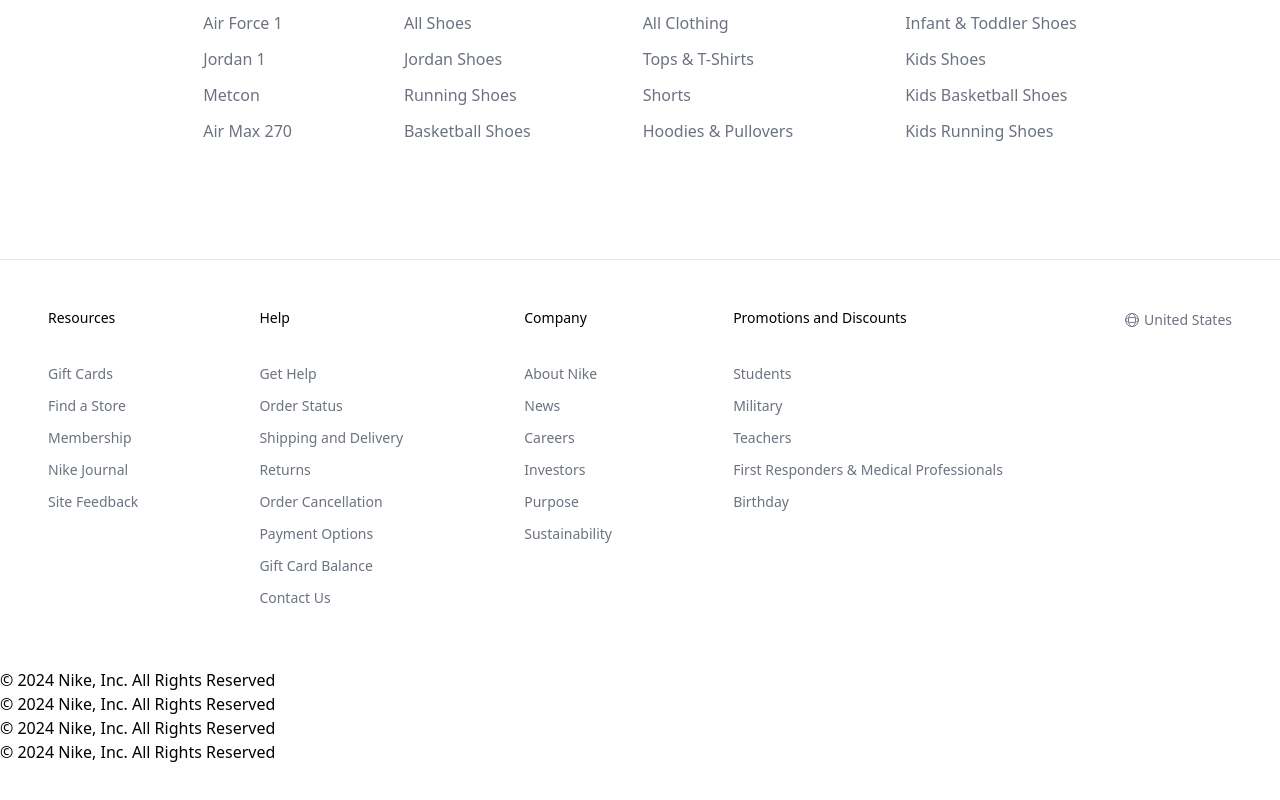
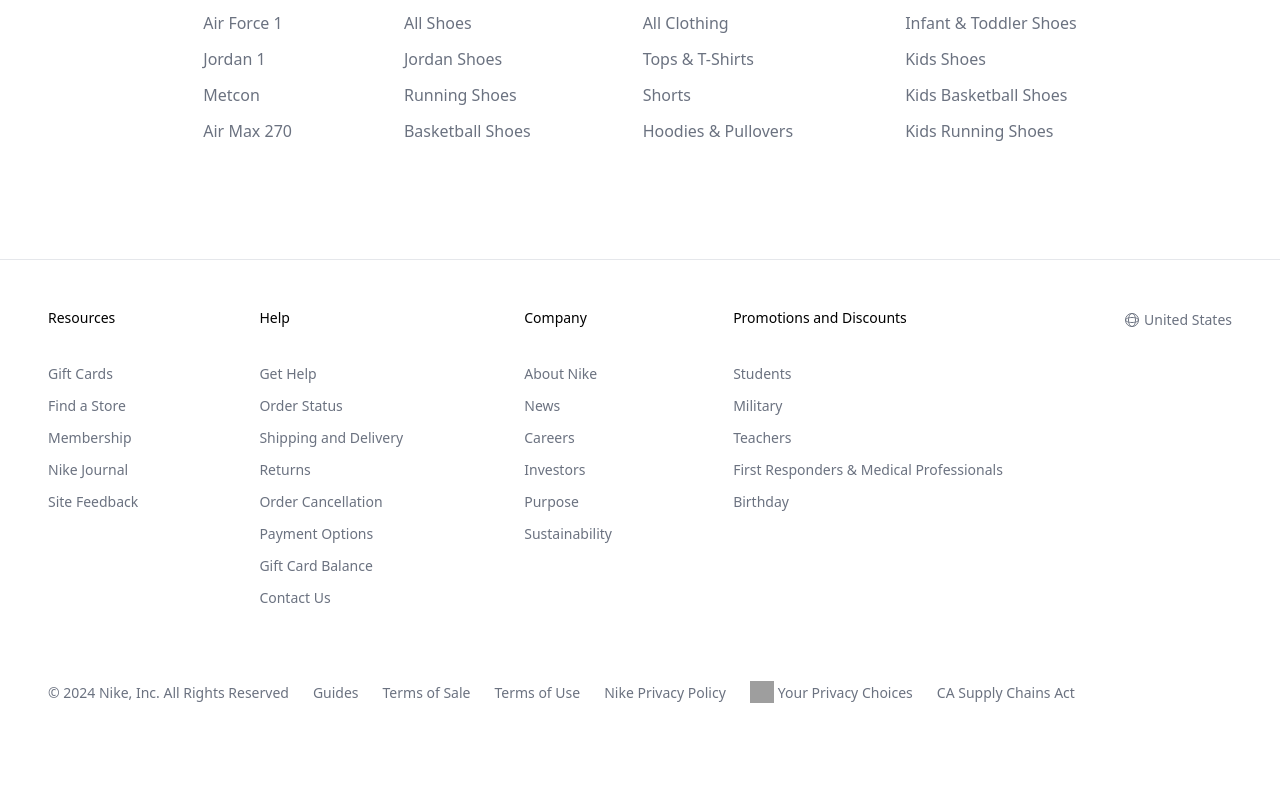
Before and after one commit to ksamonte50/CSEN60-Nike-Clone, a Next.js app: page / in a window 1280 px wide. Shown: the part 4189-4989 px from the top of the page. Before the commit the page ends 4953 px from the top, so only its background shows below. Built offline with nearby package versions, Linux system fonts and the light colour scheme; grey boxes are pictures that could not be loaded.

Commit message:
finished footer styling

```diff
--- a/app/components/footer.tsx
+++ b/app/components/footer.tsx
@@ -121,12 +121,24 @@
                 <h4 className="text-gray-500 text-sm font-medium mt-0.5">United States</h4>
             </div>
         </nav>
-        <ul>
-            <li><Link href="#">© 2024 Nike, Inc. All Rights Reserved</Link></li>
-            <li><Link href="#">© 2024 Nike, Inc. All Rights Reserved</Link></li>
-            <li><Link href="#">© 2024 Nike, Inc. All Rights Reserved</Link></li>
-            <li><Link href="#">© 2024 Nike, Inc. All Rights Reserved</Link></li>
-
+        <ul className="flex gap-6 mt-3 ml-12 mb-24">
+            <li><Link href="#" className="text-gray-500 text-sm font-medium">© 2024 Nike, Inc. All Rights Reserved</Link></li>
+            <li><Link href="#" className="text-gray-500 text-sm font-medium">Guides</Link></li>
+            <li><Link href="#" className="text-gray-500 text-sm font-medium">Terms of Sale</Link></li>
+            <li><Link href="#" className="text-gray-500 text-sm font-medium">Terms of Use</Link></li>
+            <li><Link href="#" className="text-gray-500 text-sm font-medium">Nike Privacy Policy</Link></li>
+            <div className="flex items-center">
+                <Image
+                    width={24}
+                    height={22}
+                    alt="Your Privacy Choices Switch"
+                    aria-hidden="true"
+                    src="https://static.nike.com/a/images/w_960,c_limit/3732c58b-d0ad-4c3c-898c-c4b90193312b/image.png"
+                    className="pr-1 h-[22px] w-7"
+                />
+                <li><Link href="#" className="text-gray-500 text-sm font-medium">Your Privacy Choices</Link></li>
+            </div>
+            <li><Link href="#" className="text-gray-500 text-sm font-medium">CA Supply Chains Act</Link></li>
         </ul>
     </>
   );
```
